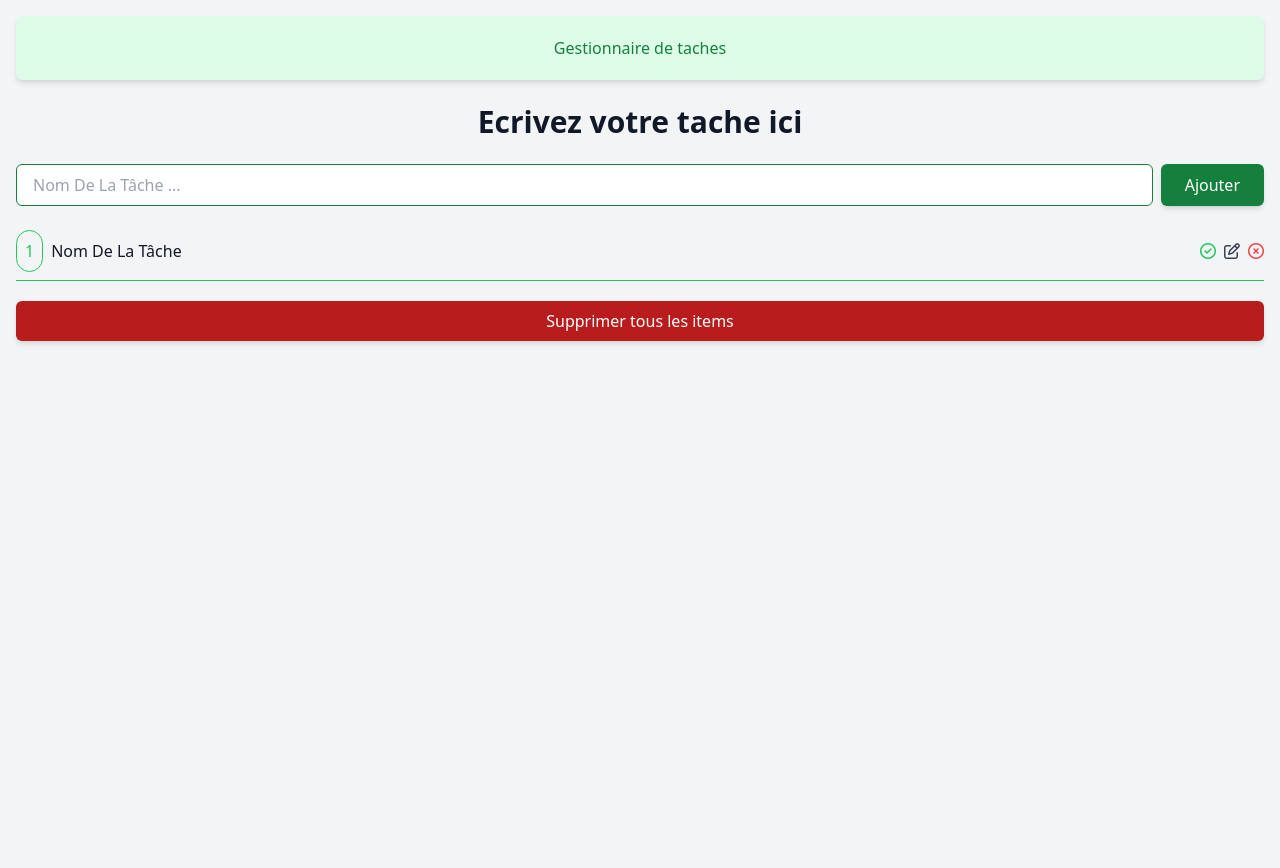
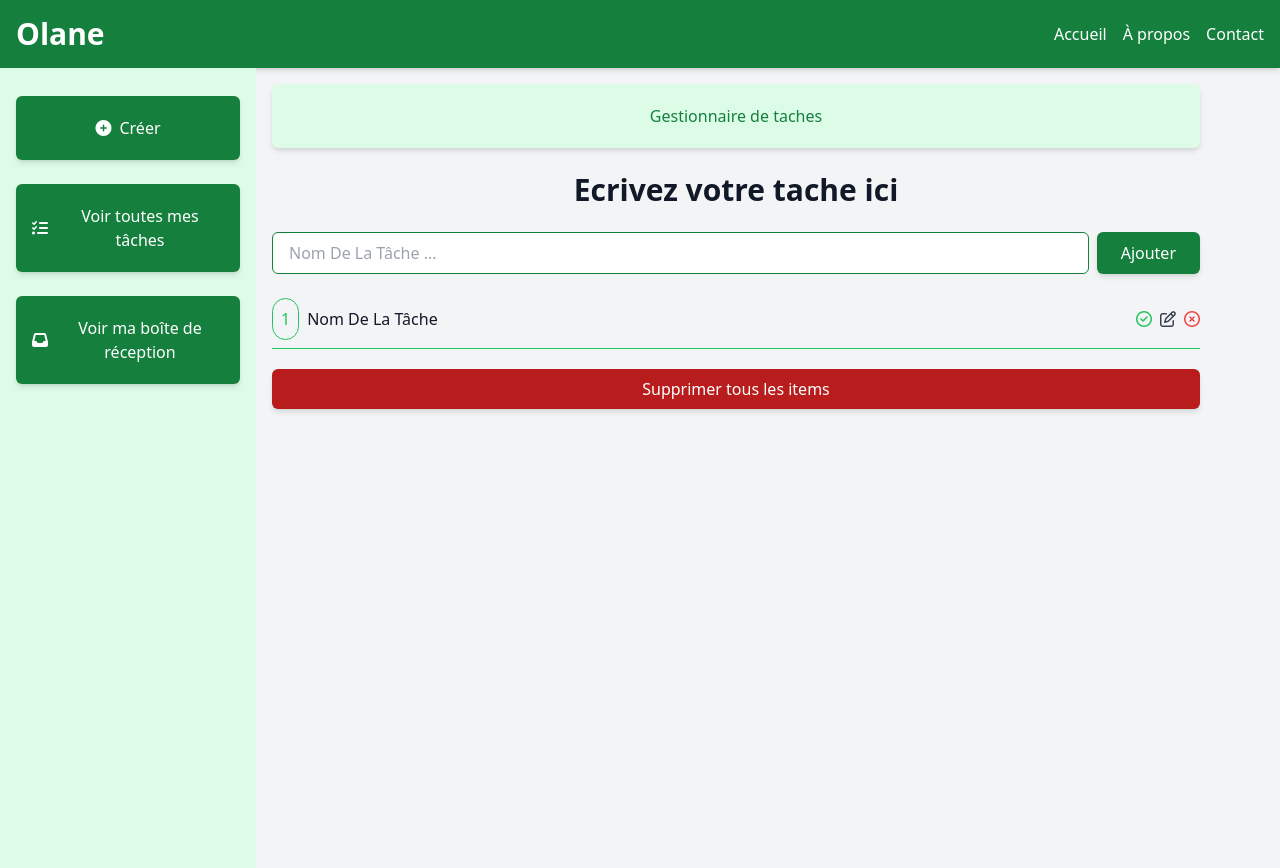
Before and after one commit to ObedLandu/GestionnaireDeTaches, a plain HTML site: page pages/index.html in a window 1280 px wide. Before the commit the page ends 800 px from the top, so only its background shows below. Drawn offline with nearby package versions, Linux system fonts and the light colour scheme.

Commit message:
initialize menu

```diff
--- a/pages/index.html
+++ b/pages/index.html
@@ -12,8 +12,55 @@
     />
     <title>Gestionnaire de taches</title>
     <script src="https://cdn.tailwindcss.com"></script>
+    <script src="./../assets/scripts/index.js" defer></script>
   </head>
   <body class="bg-gray-100 text-gray-900">
+    <header class="bg-green-700 text-white p-4 shadow-md">
+      <div class="container mx-auto flex justify-between items-center">
+        <h1 class="text-3xl font-bold">Olane</h1>
+        <nav>
+          <ul class="flex gap-4">
+            <li>
+              <a href="#" class="hover:text-gray-200 transition">Accueil</a>
+            </li>
+            <li>
+              <a href="#" class="hover:text-gray-200 transition">À propos</a>
+            </li>
+            <li>
+              <a href="#" class="hover:text-gray-200 transition">Contact</a>
+            </li>
+          </ul>
+        </nav>
+      </div>
+    </header>
+    <div class="flex">
+      <aside class="w-1/5 bg-green-100 p-4 h-screen flex flex-col items-start">
+        <button
+          type="button"
+          id="add-task"
+          class="w-full bg-green-700 text-white rounded-md hover:bg-green-600 transition px-4 py-5 my-3 font-medium shadow-md flex items-center justify-center gap-2"
+        >
+          <i class="fas fa-plus-circle"></i>
+          Créer
+        </button>
+        <button
+          type="button"
+          id="view-all-tasks"
+          class="w-full bg-green-700 text-white rounded-md hover:bg-green-600 transition px-4 py-5 my-3 font-medium shadow-md flex items-center justify-center gap-2"
+        >
+          <i class="fas fa-tasks"></i>
+          Voir toutes mes tâches
+        </button>
+        <button
+          type="button"
+          id="view-inbox"
+          class="w-full bg-green-700 text-white rounded-md hover:bg-green-600 transition px-4 py-5 mt-3 font-medium shadow-md flex items-center justify-center gap-2"
+        >
+          <i class="fas fa-inbox"></i>
+          Voir ma boîte de réception
+        </button>
+      </aside>
+      <main class="w-3/4">
         <div class="container mx-auto p-4">
           <div
             class="feedback alert h-16 rounded-md w-full flex items-center justify-center bg-green-100 text-green-700 font-medium shadow-md"
@@ -75,6 +122,7 @@
             </button>
           </div>
         </div>
-    <script src="./../assets/scripts/index.js"></script>
+      </main>
+    </div>
   </body>
 </html>
```
Lines whose indentation alone changed are shown as unchanged.
